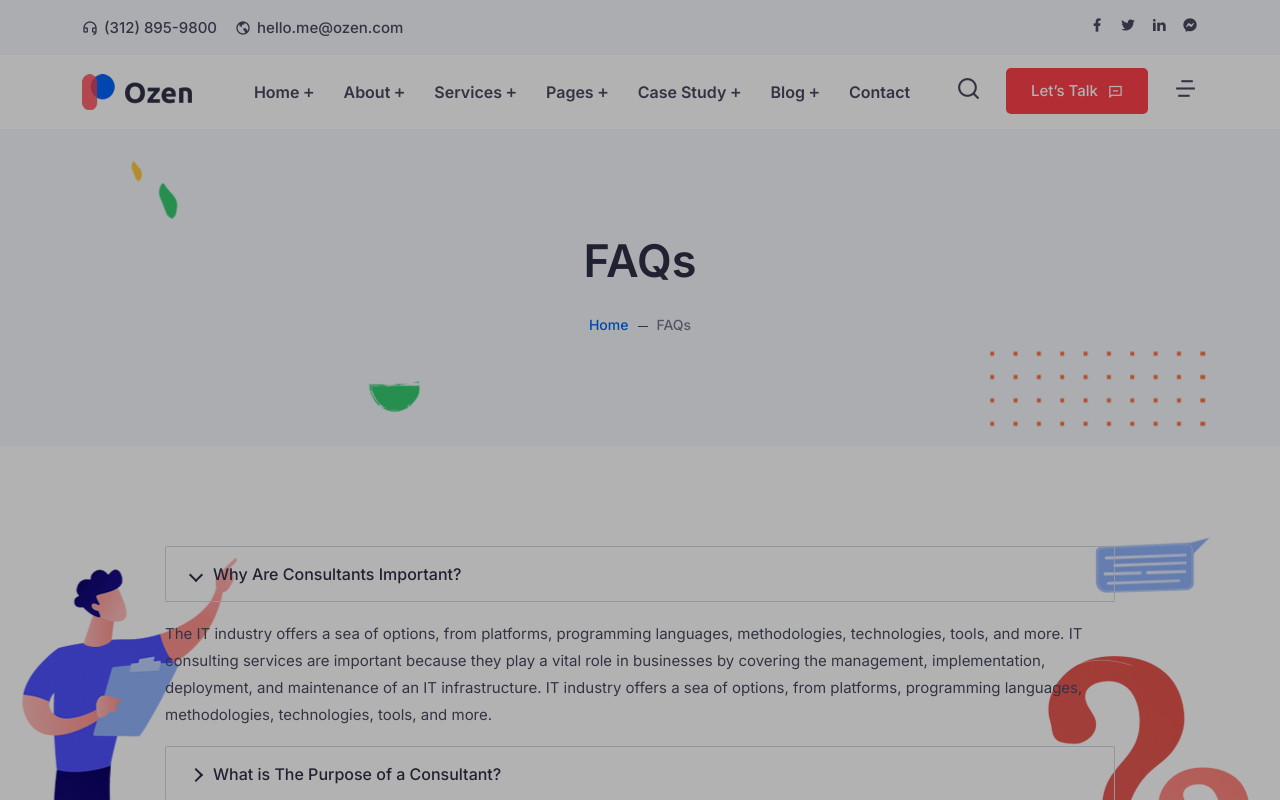
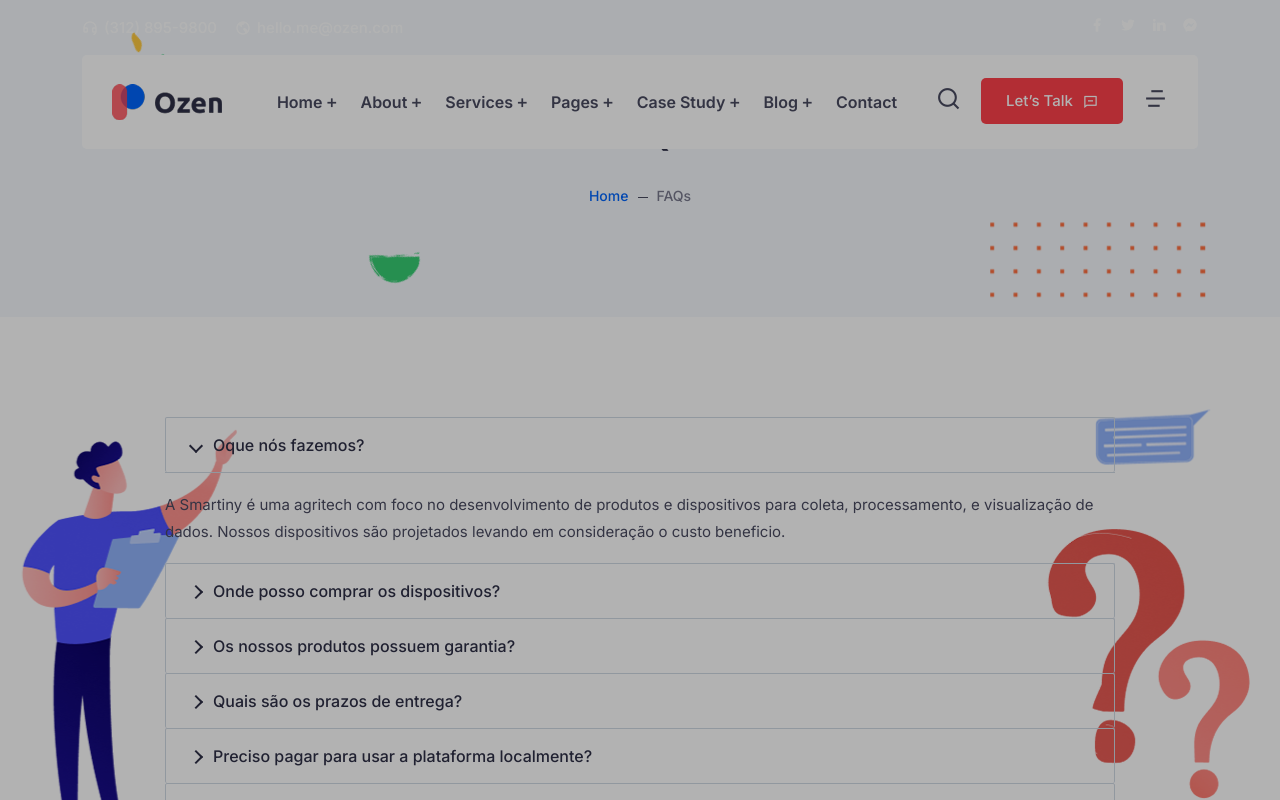
Before and after one commit to smartiny-farm/smartiny-site, a Next.js app: page /faq in a window 1280 px wide. Shown: the top 800 px of the page. Built offline with nearby package versions, Linux system fonts and the light colour scheme.

Commit message:
refact: change faq

```diff
--- a/pages/faq.js
+++ b/pages/faq.js
@@ -1,7 +1,5 @@
 import React from 'react';
-import NavbarFour from '../components/_App/NavbarFour';
 import PageBanner from '../components/Common/PageBanner';
-import Link from 'next/link';
 import Footer from '../components/_App/Footer';
 
 import {
@@ -11,11 +9,12 @@ import {
     AccordionItemPanel,
     AccordionItemButton
 } from 'react-accessible-accordion';
+import NavbarTwo from "../components/_App/NavbarTwo";
 
 const FAQs = () => {
     return (
         <>
-			<NavbarFour />
+			<NavbarTwo />
 
 			<PageBanner
                 pageTitle="FAQs"
@@ -31,88 +30,88 @@ const FAQs = () => {
                             <AccordionItem uuid="a">
                                 <AccordionItemHeading>
                                     <AccordionItemButton>
-                                        Why Are Consultants Important?
+                                        Oque nós fazemos?
                                     </AccordionItemButton>
                                 </AccordionItemHeading>
 
                                 <AccordionItemPanel>
-                                    <p>The IT industry offers a sea of options, from platforms, programming languages, methodologies, technologies, tools, and more. IT consulting services are important because they play a vital role in businesses by covering the management, implementation, deployment, and maintenance of an IT infrastructure. IT industry offers a sea of options, from platforms, programming languages, methodologies, technologies, tools, and more.</p>
+                                    <p>A Smartiny é uma agritech com foco no desenvolvimento de produtos e dispositivos para coleta, processamento, e visualização de dados. Nossos dispositivos são projetados levando em consideração o custo beneficio.</p>
                                 </AccordionItemPanel>
                             </AccordionItem>
 
                             <AccordionItem uuid="b">
                                 <AccordionItemHeading>
                                     <AccordionItemButton>
-                                        What is The Purpose of a Consultant?
+                                        Onde posso comprar os dispositivos?
                                     </AccordionItemButton>
                                 </AccordionItemHeading>
 
                                 <AccordionItemPanel>
-                                    <p>The IT industry offers a sea of options, from platforms, programming languages, methodologies, technologies, tools, and more. IT consulting services are important because they play a vital role in businesses by covering the management, implementation, deployment, and maintenance of an IT infrastructure. IT industry offers a sea of options, from platforms, programming languages, methodologies, technologies, tools, and more.</p>
+                                    <p>Após realizar o login em nossa plataforma, você irá ver um icone de loja no menu lateral, na nossa loja online você pode comprar desde a aplicação pronta até sensores e peças individuais.</p>
                                 </AccordionItemPanel>
                             </AccordionItem>
 
                             <AccordionItem uuid="c">
                                 <AccordionItemHeading>
                                     <AccordionItemButton>
-                                        What Attracts You To The Role of a Consultant?
+                                        Os nossos produtos possuem garantia?
                                     </AccordionItemButton>
                                 </AccordionItemHeading>
 
                                 <AccordionItemPanel>
-                                    <p>The IT industry offers a sea of options, from platforms, programming languages, methodologies, technologies, tools, and more. IT consulting services are important because they play a vital role in businesses by covering the management, implementation, deployment, and maintenance of an IT infrastructure. IT industry offers a sea of options, from platforms, programming languages, methodologies, technologies, tools, and more.</p>
+                                    <p>Sim, todos os nossos dispositivos e hardwares possuem garantia de 1 ano contra defeito de fábrica, e suporte gratuito contra defeito causado por interperies.</p>
                                 </AccordionItemPanel>
                             </AccordionItem>
 
                             <AccordionItem uuid="d">
                                 <AccordionItemHeading>
                                     <AccordionItemButton>
-                                        What Are The Advantages of Being a Consultant?
+                                        Quais são os prazos de entrega?
                                     </AccordionItemButton>
                                 </AccordionItemHeading>
 
                                 <AccordionItemPanel>
-                                    <p>The IT industry offers a sea of options, from platforms, programming languages, methodologies, technologies, tools, and more. IT consulting services are important because they play a vital role in businesses by covering the management, implementation, deployment, and maintenance of an IT infrastructure. IT industry offers a sea of options, from platforms, programming languages, methodologies, technologies, tools, and more.</p>
+                                    <p>Após a identificação do pagamento os dispositivos serão postados em até 7 dias uteis se precisar de montagem, ou 1 dia util se for um sensor ou peça individual.</p>
                                 </AccordionItemPanel>
                             </AccordionItem>
 
                             <AccordionItem uuid="e">
                                 <AccordionItemHeading>
                                     <AccordionItemButton>
-                                        Is Consulting a Good Career?
+                                        Preciso pagar para usar a plataforma localmente?
                                     </AccordionItemButton>
                                 </AccordionItemHeading>
 
                                 <AccordionItemPanel>
-                                    <p>The IT industry offers a sea of options, from platforms, programming languages, methodologies, technologies, tools, and more. IT consulting services are important because they play a vital role in businesses by covering the management, implementation, deployment, and maintenance of an IT infrastructure. IT industry offers a sea of options, from platforms, programming languages, methodologies, technologies, tools, and more.</p>
+                                    <p> Nossa plataforma OnDemand é gratuita e você recebe acesso a ela após a compra de qualquer dispositivo da Smartiny.</p>
                                 </AccordionItemPanel>
                             </AccordionItem>
 
                             <AccordionItem uuid="f">
                                 <AccordionItemHeading>
                                     <AccordionItemButton>
-                                        How is Working in Consulting?
+                                        Por que comprar da Smartiny?
                                     </AccordionItemButton>
                                 </AccordionItemHeading>
 
                                 <AccordionItemPanel>
-                                    <p>The IT industry offers a sea of options, from platforms, programming languages, methodologies, technologies, tools, and more. IT consulting services are important because they play a vital role in businesses by covering the management, implementation, deployment, and maintenance of an IT infrastructure. IT industry offers a sea of options, from platforms, programming languages, methodologies, technologies, tools, and more.</p>
+                                    <p>Nosso foco é no desenvolvimento de produtos de baixo custo, e com qualidade, queremos disponibilizar tecnologias de ponta para qualquer produtor rural, com isso todos ganham.</p>
                                 </AccordionItemPanel>
                             </AccordionItem>
                         </Accordion>
                     </div>
 
                     <div className="ticket-box">
-                        <h3>Have Any Question in Mind Please Call or Mail Us</h3>
+                        <h3>Possui alguma duvida que não foi respondida acima? entre em contato com nossa equipe pelos canais abaixo.</h3>
 
                         <div className="box-one">
                             <i className="ri-customer-service-line"></i>
-                            <a href="tel:3128959800">(312) 895-9800</a>
+                            <a href="tel:3128959800">(66)996516832</a>
                         </div>
 
                         <div className="box-two">
                             <i className="ri-earth-line"></i>
-                            <a href="mailto:hello.me@ozen.com">hello.me@ozen.com</a>
+                            <a href="mailto:hello.me@ozen.com">contato@smartiny.com</a>
                         </div>
                     </div>
                 </div>
```
Also changed, not shown: public/images/favicon.png.
